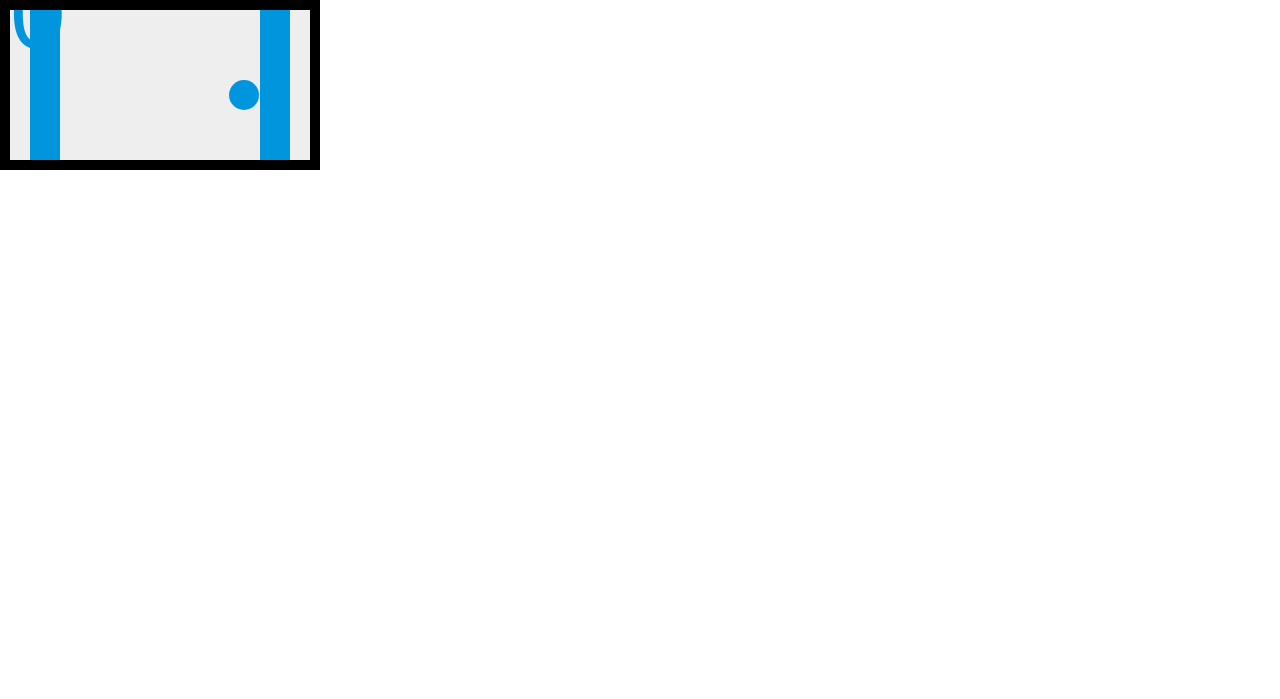
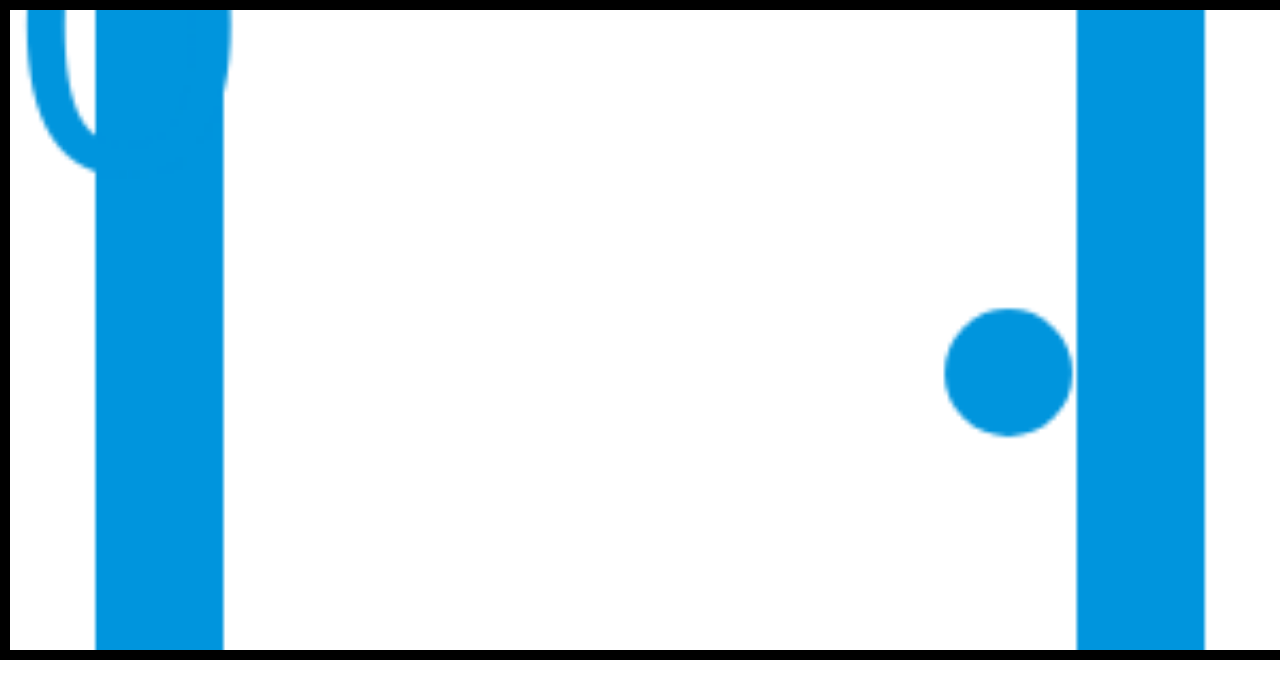
Before and after one commit to Collin-Thornton/pong, a Jekyll site: the page index.html, which Jekyll copies as it is, in a window 1280 px wide. Shown: the top 699 px of the page. Built offline with Jekyll 4.4.1, drawn with Linux system fonts in a browser that asks for light colours.

Commit message:
Update index.html

```diff
--- a/index.html
+++ b/index.html
@@ -6,17 +6,17 @@
 	<title>Game for Humanities</title>
 	<style>
 		* { padding: 0; margin: 0; }
-		canvas { background: #eee; }
+		game { background: #eee; }
+
+		#game {
+			width: 100%;
+			height: 100%;
+		}
 	</style>
 </head>
 <body>
-	<script>
-		var canvasHeight = window.innerHeight();
-		var canvasWidth = window.innerWidth();
 
-	</script>
-
-<canvas id="game" width="canvasWidth" height="canvasHeight" style="border:10px solid"></canvas>
+<canvas id="game" style="border:10px solid"></canvas>
 
 <script>
 	var canvas = document.getElementById("game");
```
